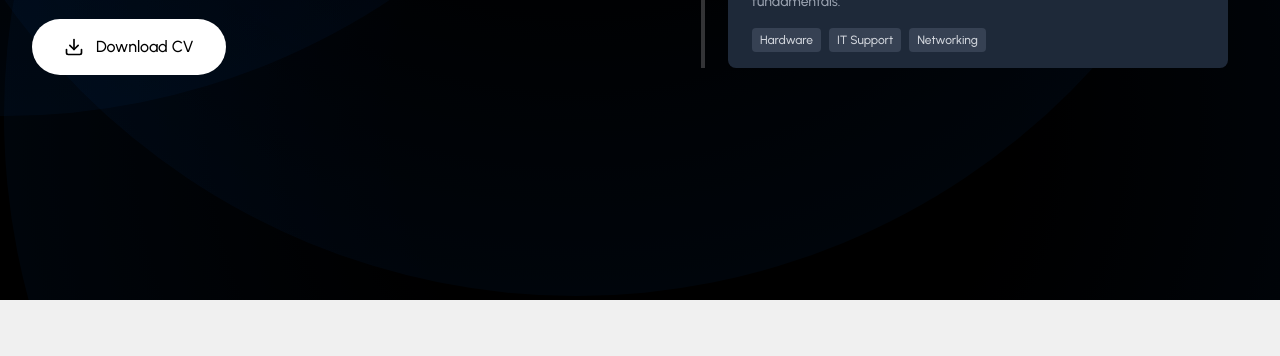
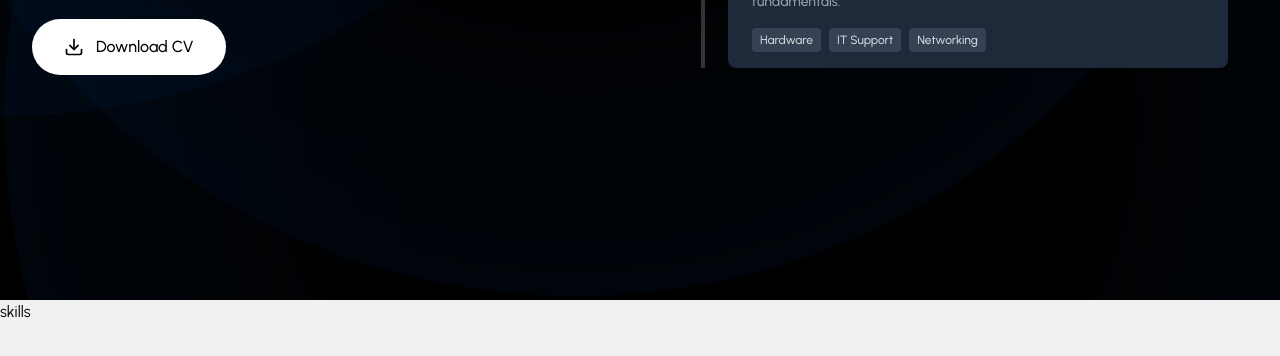
Before and after one commit to Spl01tion/hchauca_portfolio, a React (Vite) app: page / in a window 1280 px wide. Shown: the part 1388-1744 px from the top of the page. Built offline with nearby package versions, Linux system fonts and the light colour scheme.

Commit message:
feat: add Skills section component to enhance portfolio structure

```diff
--- a/src/App.jsx
+++ b/src/App.jsx
@@ -2,6 +2,7 @@
 import Navbar from "./components/layout/NavBar";
 import Hero from "./components/sections/Hero";
 import About from "./components/sections/About";
+import Skills from "./components/sections/Skills";
 
 
 const App = () => {
@@ -11,6 +12,7 @@
     <main>
       <Hero />
       <About />
+      <Skills/>
     </main>
     </div>
   )
--- /dev/null
+++ b/src/components/sections/Skills.jsx
@@ -0,0 +1,11 @@
+import React from 'react';
+
+const Skills = () => {
+    return (
+        <div>
+            skills
+        </div>
+    );
+};
+
+export default Skills;
```
